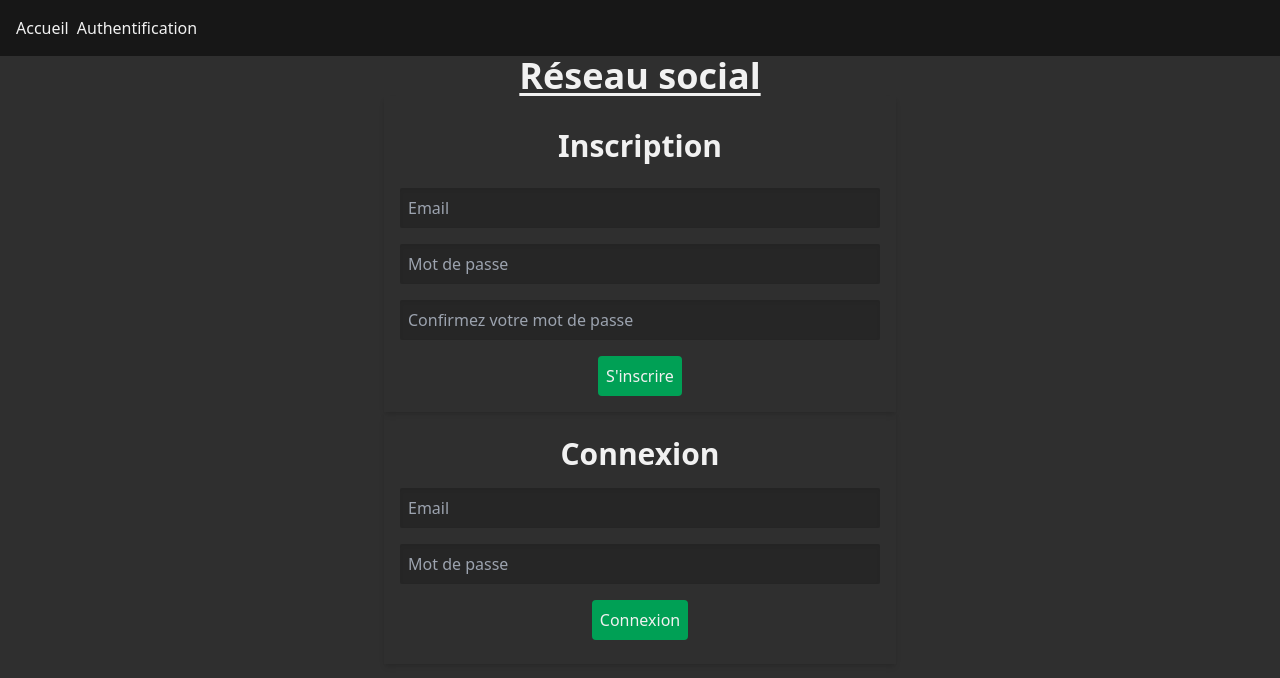
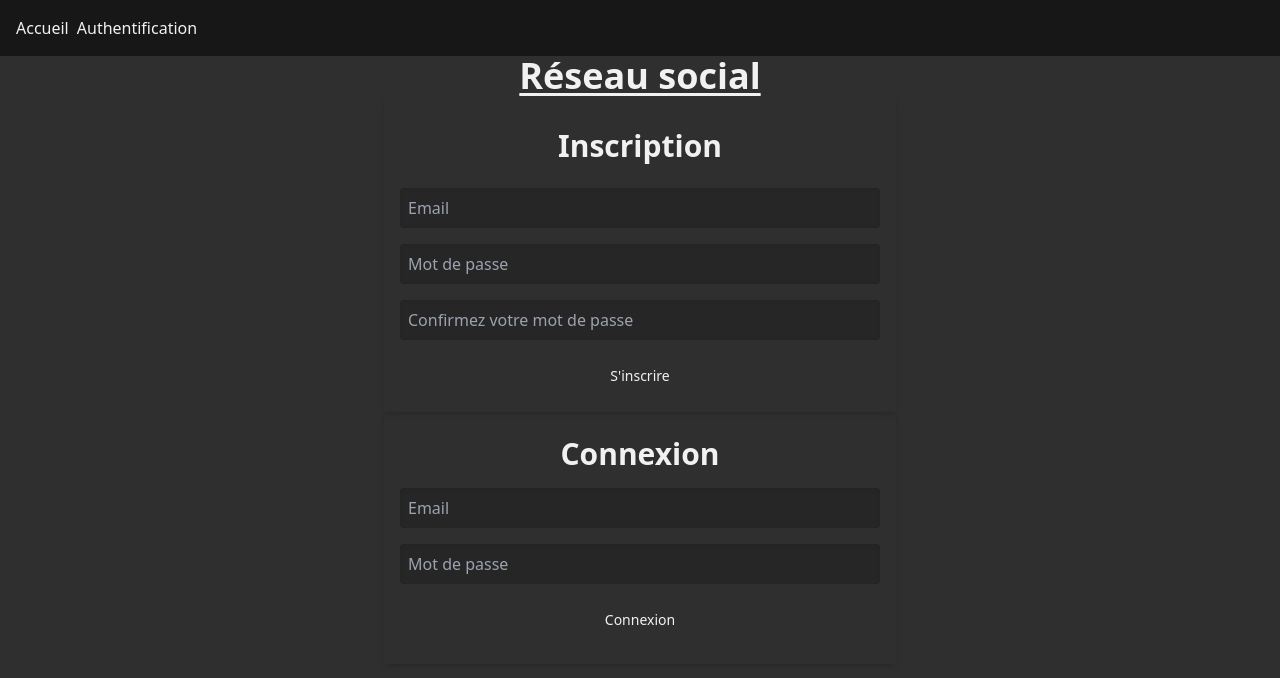
Before and after one commit to Djemai-Samy/Social-exemple, a React (Vite) app in the folder social-front/: page /auth in a window 1280 px wide. Shown: the top 678 px of the page. Built offline with nearby package versions, Linux system fonts and the light colour scheme; no server answers.

Commit message:
FRONTEND + BACKEND: FIN

```diff
--- a/social-front/package.json
+++ b/social-front/package.json
@@ -11,11 +11,16 @@
   },
   "dependencies": {
     "@hookform/resolvers": "^3.10.0",
+    "class-variance-authority": "^0.7.1",
+    "clsx": "^2.1.1",
     "lucide-react": "^0.474.0",
+    "radix-ui": "^1.1.2",
     "react": "^18.3.1",
     "react-dom": "^18.3.1",
     "react-hook-form": "^7.54.2",
     "react-router": "^7.1.3",
+    "tailwind-merge": "^2.6.0",
+    "tailwindcss-animate": "^1.0.7",
     "zod": "^3.24.1"
   },
   "devDependencies": {
--- a/social-front/src/components/forms/UserDetailsForm.jsx
+++ b/social-front/src/components/forms/UserDetailsForm.jsx
@@ -17,7 +17,7 @@
     return (
         <form onSubmit={submit} className="flex flex-col justify-center items-center p-2 w-full">
             <DragDropUpload onSelectFile={onSelectFile} />
-            <Button>Upload avatar</Button>
+            <Button color="destructive" size="lg" className='bg-blue-500'>Upload avatar</Button>
         </form>
     )
 }
--- a/social-front/src/components/ui/Button.jsx
+++ b/social-front/src/components/ui/Button.jsx
@@ -1,6 +1,53 @@
+import * as React from "react"
+import { Slot } from "@radix-ui/react-slot"
+import { cva } from "class-variance-authority"
+import { cn } from "../../libs/style"
 
-export default function Button({ children, onClick }) {
-    return (
-        <button onClick={onClick} className='bg-primary p-2 w-fit rounded hover:bg-primary/50'>{children}</button>
-    )
-}
+
+
+const buttonVariants = cva(
+    "inline-flex items-center justify-center gap-2 whitespace-nowrap rounded-md text-sm font-medium ring-offset-background transition-colors focus-visible:outline-none focus-visible:ring-2 focus-visible:ring-ring focus-visible:ring-offset-2 disabled:pointer-events-none disabled:opacity-50 [&_svg]:pointer-events-none [&_svg]:size-4 [&_svg]:shrink-0",
+    {
+        variants: {
+            color: {
+                default: "bg-primary text-primary-foreground hover:bg-primary/90",
+                destructive:
+                    "bg-destructive text-destructive-foreground hover:bg-destructive/90",
+                outline:
+                    "border border-input bg-background hover:bg-accent hover:text-accent-foreground",
+                secondary:
+                    "bg-secondary text-secondary-foreground hover:bg-secondary/80",
+                ghost: "hover:bg-accent hover:text-accent-foreground",
+                link: "text-primary underline-offset-4 hover:underline",
+            },
+            size: {
+                default: "h-10 px-4 py-2",
+                sm: "h-9 rounded-md px-3",
+                lg: "h-11 rounded-md px-8",
+                icon: "h-10 w-10",
+            },
+        },
+        defaultVariants: {
+            variant: "default",
+            size: "default",
+        },
+    }
+)
+
+
+const Button = React.forwardRef (
+    ({ className, color, size, asChild = false, ...props }, ref) => {
+        const Comp = asChild ? Slot : "button"
+        return (
+            <Comp
+                className={cn(buttonVariants({ color, size, className }))}
+                ref={ref}
+                {...props}
+            />
+        )
+    }
+)
+Button.displayName = "Button"
+
+export {  buttonVariants }
+export default Button;
--- a/social-front/src/components/ui/DragDropUpload.jsx
+++ b/social-front/src/components/ui/DragDropUpload.jsx
@@ -41,7 +41,7 @@
             <p className="text-3xl text-center text-foreground/50">Glisser une image</p>
             {preview ?
                 (<img src={preview} alt="" />) :
-                <ImageUp className={`w-64 h-64 m-auto ${dragActive ? "text-primary" : "text-foreground/50"}`} />}
+                <ImageUp className={`w-64 h-64 m-auto text-red-600 ${dragActive ? "text-primary" : "text-foreground/50"}`} />}
             <input
                 ref={inputRef}
                 type="file"
--- a/social-front/src/index.css
+++ b/social-front/src/index.css
@@ -2,10 +2,63 @@
 @tailwind components;
 @tailwind utilities;
 
-* {
-    box-sizing: border-box;
+@layer base {
+    :root {
+        --background: 0 0% 100%;
+        --foreground: 222.2 47.4% 11.2%;
+        --muted: 210 40% 96.1%;
+        --muted-foreground: 215.4 16.3% 46.9%;
+        --popover: 0 0% 100%;
+        --popover-foreground: 222.2 47.4% 11.2%;
+        --border: 214.3 31.8% 91.4%;
+        --input: 214.3 31.8% 91.4%;
+        --card: 0 0% 100%;
+        --card-foreground: 222.2 47.4% 11.2%;
+        --primary: 222.2 47.4% 11.2%;
+        --primary-foreground: 210 40% 98%;
+        --secondary: 210 40% 96.1%;
+        --secondary-foreground: 222.2 47.4% 11.2%;
+        --accent: 210 40% 96.1%;
+        --accent-foreground: 222.2 47.4% 11.2%;
+        --destructive: 0 100% 50%;
+        --destructive-foreground: 210 40% 98%;
+        --ring: 215 20.2% 65.1%;
+        --radius: 0.5rem;
+    }
+
+    .dark {
+        --background: 224 71% 4%;
+        --foreground: 213 31% 91%;
+        --muted: 223 47% 11%;
+        --muted-foreground: 215.4 16.3% 56.9%;
+        --accent: 216 34% 17%;
+        --accent-foreground: 210 40% 98%;
+        --popover: 224 71% 4%;
+        --popover-foreground: 215 20.2% 65.1%;
+        --border: 216 34% 17%;
+        --input: 216 34% 17%;
+        --card: 224 71% 4%;
+        --card-foreground: 213 31% 91%;
+        --primary: 210 40% 98%;
+        --primary-foreground: 222.2 47.4% 1.2%;
+        --secondary: 222.2 47.4% 11.2%;
+        --secondary-foreground: 210 40% 98%;
+        --destructive: 0 63% 31%;
+        --destructive-foreground: 210 40% 98%;
+        --ring: 216 34% 17%;
+    }
 }
 
-img {
-    width: 100%;
+@layer base {
+    * {
+        @apply border-border;
+    }
+
+    body {
+        @apply font-sans antialiased bg-background text-foreground;
+    }
+
+    img {
+        width: 100%;
+    }
 }
--- /dev/null
+++ b/social-front/src/libs/style.js
@@ -0,0 +1,6 @@
+import { clsx } from "clsx"
+import { twMerge } from "tailwind-merge"
+
+export function cn(...inputs) {
+    return twMerge(clsx(inputs))
+}
--- a/social-front/tailwind.config.js
+++ b/social-front/tailwind.config.js
@@ -1,18 +1,50 @@
 /** @type {import('tailwindcss').Config} */
-export default {
-  content: [
-    "./index.html",
-    "./src/**/*.{js,ts,jsx,tsx}",
-  ],
+module.exports = {
+  darkMode: ["class"],
+  content: ["src/**/*.{js,jsx}", "index.html"],
   theme: {
-
     extend: {
       colors: {
-        "background": "#2f2f2f",
-        "foreground": "#f1f1f1",
-        "primary": "#00a055"
+        border: "hsl(var(--border))",
+        input: "hsl(var(--input))",
+        ring: "hsl(var(--ring))",
+        background: "#2f2f2f",
+        foreground: "#f1f1f1",
+        primary: {
+          DEFAULT: "#00a055",
+          foreground: "#00a055",
+        },
+        secondary: {
+          DEFAULT: "hsl(var(--secondary))",
+          foreground: "hsl(var(--secondary-foreground))",
+        },
+        destructive: {
+          DEFAULT: "hsl(var(--destructive))",
+          foreground: "hsl(var(--destructive-foreground))",
+        },
+        muted: {
+          DEFAULT: "hsl(var(--muted))",
+          foreground: "hsl(var(--muted-foreground))",
+        },
+        accent: {
+          DEFAULT: "hsl(var(--accent))",
+          foreground: "hsl(var(--accent-foreground))",
+        },
+        popover: {
+          DEFAULT: "hsl(var(--popover))",
+          foreground: "hsl(var(--popover-foreground))",
+        },
+        card: {
+          DEFAULT: "hsl(var(--card))",
+          foreground: "hsl(var(--card-foreground))",
+        },
+      },
+      borderRadius: {
+        lg: `var(--radius)`,
+        md: `calc(var(--radius) - 2px)`,
+        sm: "calc(var(--radius) - 4px)",
       },
     },
   },
-  plugins: [],
+  plugins: [require("tailwindcss-animate")],
 }
```
Also changed, not shown: 1 other file (tests, documents, lock files or other folders).
